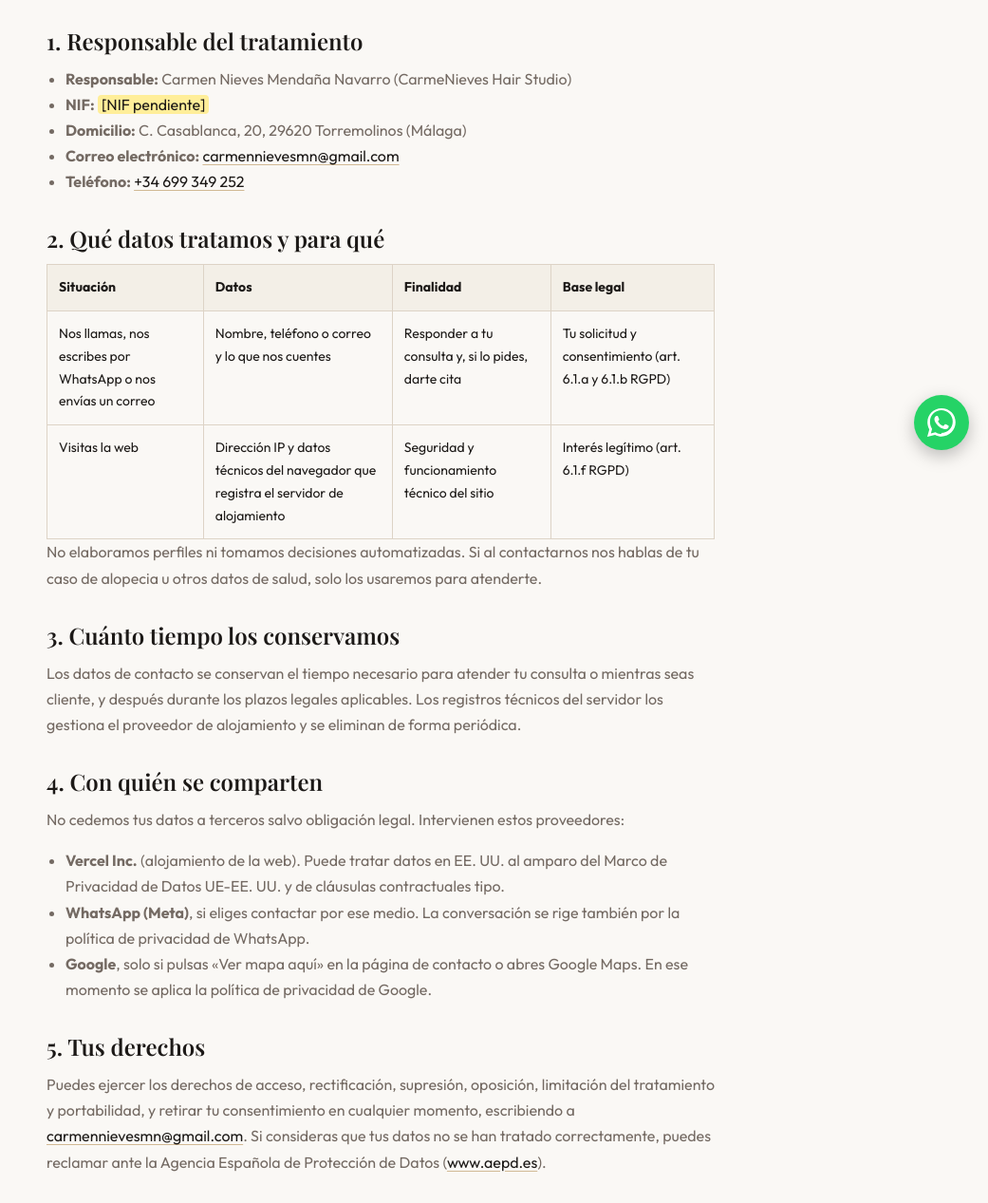
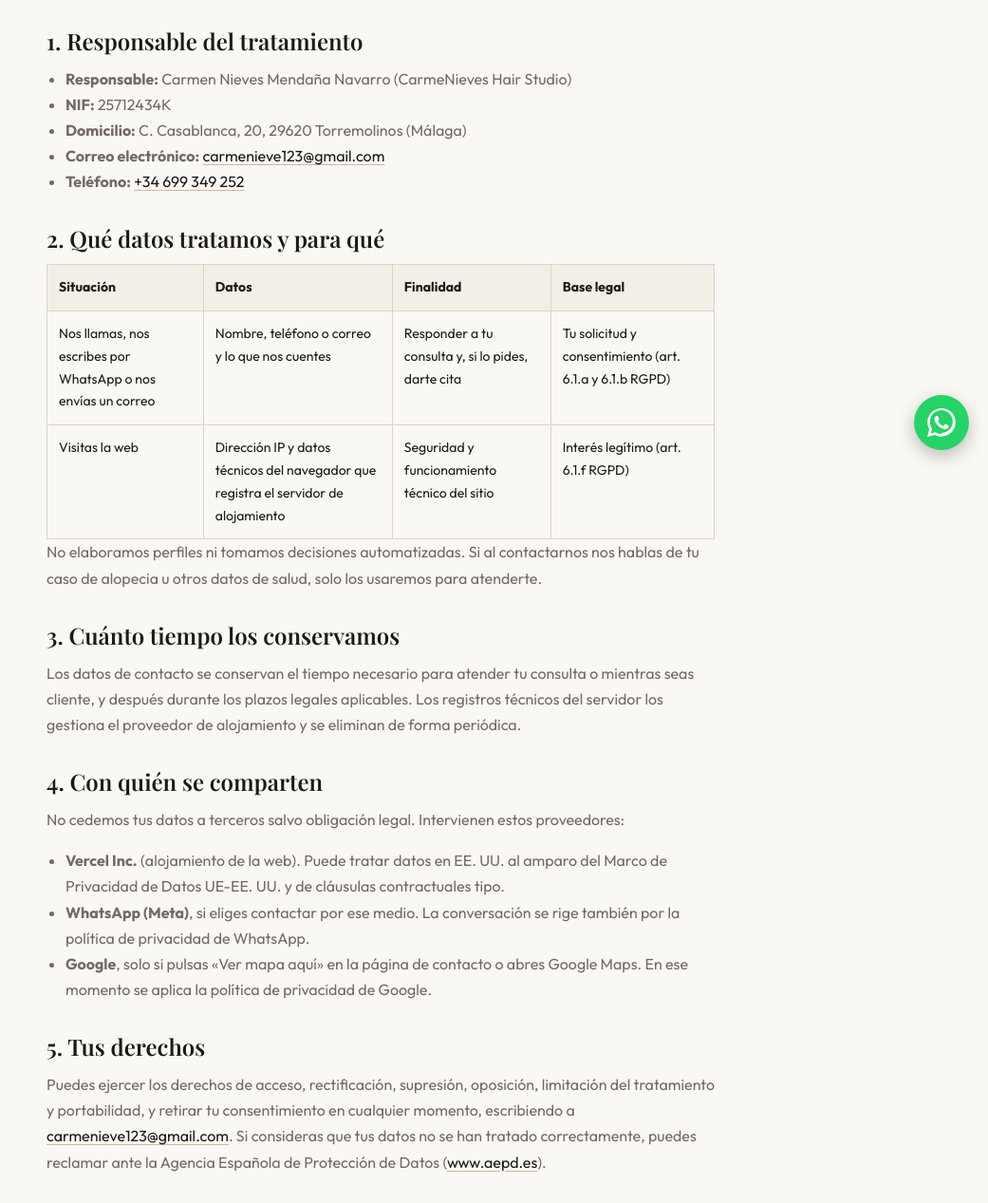
Before and after one commit to marinabm27/web-peluqueria, a plain HTML site: page politica-privacidad.html in a window 1280 px wide. Shown: the part 306-1573 px from the top of the page at 95% size, without its empty margins (239-1280 px from the left). Drawn offline with Linux system fonts and the light colour scheme.

Commit message:
Páginas legales: añadir NIF y nuevo email de contacto
Co-Authored-By: Claude Opus 5.5 <noreply@anthropic.com>

```diff
--- a/politica-privacidad.html
+++ b/politica-privacidad.html
@@ -49,9 +49,9 @@
       <h2>1. Responsable del tratamiento</h2>
       <ul>
         <li><strong>Responsable:</strong> Carmen Nieves Mendaña Navarro (CarmeNieves Hair Studio)</li>
-        <li><strong>NIF:</strong> <mark class="pendiente">[NIF pendiente]</mark></li>
+        <li><strong>NIF:</strong> 25712434K</li>
         <li><strong>Domicilio:</strong> C. Casablanca, 20, 29620 Torremolinos (Málaga)</li>
-        <li><strong>Correo electrónico:</strong> <a href="mailto:carmennievesmn@gmail.com">carmennievesmn@gmail.com</a></li>
+        <li><strong>Correo electrónico:</strong> <a href="mailto:carmenieve123@gmail.com">carmenieve123@gmail.com</a></li>
         <li><strong>Teléfono:</strong> <a href="tel:+34699349252">+34 699 349 252</a></li>
       </ul>
 
@@ -91,7 +91,7 @@
       </ul>
 
       <h2>5. Tus derechos</h2>
-      <p>Puedes ejercer los derechos de acceso, rectificación, supresión, oposición, limitación del tratamiento y portabilidad, y retirar tu consentimiento en cualquier momento, escribiendo a <a href="mailto:carmennievesmn@gmail.com">carmennievesmn@gmail.com</a>. Si consideras que tus datos no se han tratado correctamente, puedes reclamar ante la Agencia Española de Protección de Datos (<a href="https://www.aepd.es" target="_blank" rel="noopener noreferrer">www.aepd.es</a>).</p>
+      <p>Puedes ejercer los derechos de acceso, rectificación, supresión, oposición, limitación del tratamiento y portabilidad, y retirar tu consentimiento en cualquier momento, escribiendo a <a href="mailto:carmenieve123@gmail.com">carmenieve123@gmail.com</a>. Si consideras que tus datos no se han tratado correctamente, puedes reclamar ante la Agencia Española de Protección de Datos (<a href="https://www.aepd.es" target="_blank" rel="noopener noreferrer">www.aepd.es</a>).</p>
 
       <h2>6. Cambios en esta política</h2>
       <p>Podemos actualizar esta política si cambia la web o la normativa. La versión vigente es la publicada en esta página.</p>
```
Also changed, not shown: aviso-legal.html (+2 -2 lines), 1 other file.
